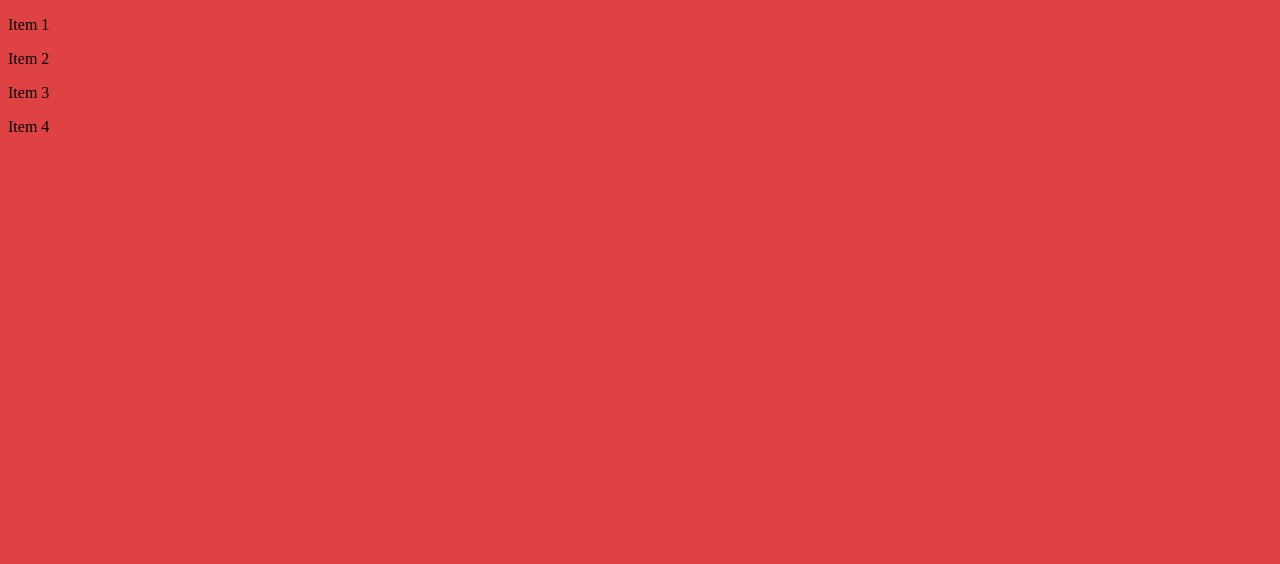
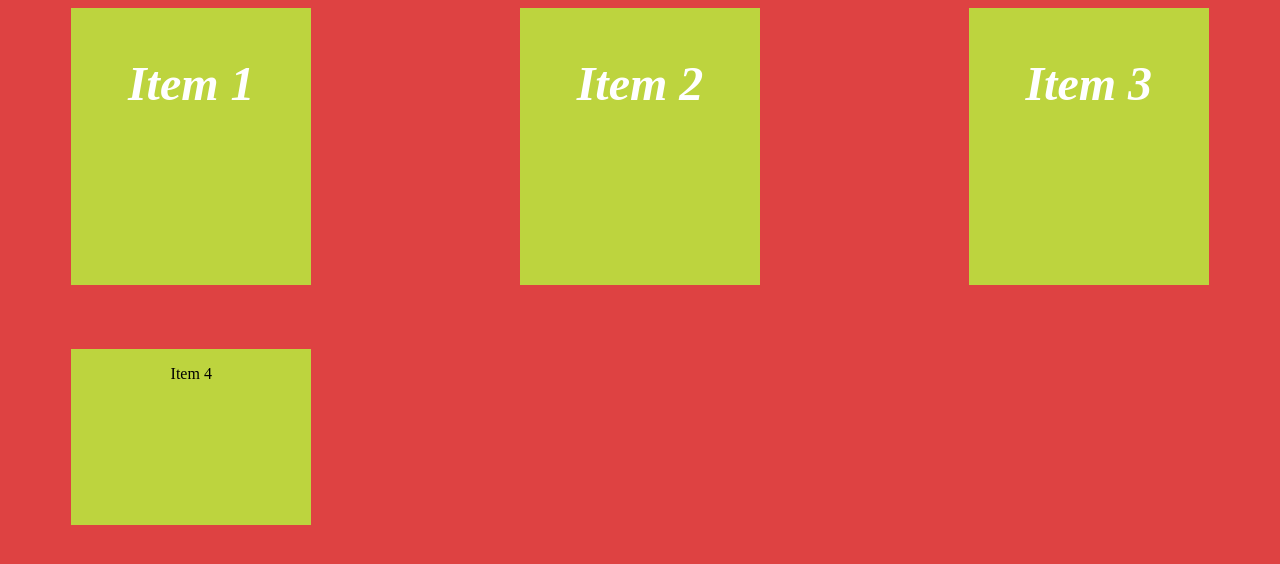
Before and after one commit to SoloviovVolodymyr/Training_Ground, a plain HTML site: page index.html in a window 1280 px wide. Drawn offline with Linux system fonts and the light colour scheme.

Commit message:
Проблема центрування по вертикалі

```diff
--- a/index.html
+++ b/index.html
@@ -4,20 +4,20 @@
     <meta charset="UTF-8">
     <meta name="viewport" content="width=device-width, initial-scale=1.0">
     <link rel="stylesheet" type="text/css" href="style.css">
-    <title>Document</title>
+    <title>Training Ground</title>
 </head>
 <body>
     <div class="container">
-        <div class="item1">
+        <div class="item item1">
             <p class="item1Text">Item 1</p>
         </div>
-        <div class="item2">
+        <div class="item item2">
             <p class="item2Text">Item 2</p>
         </div>
-        <div class="item3">
+        <div class="item item3">
             <p class="item3Text">Item 3</p>
         </div>
-        <div class="item4">
+        <div class="item item4">
             <p class="item4Text">Item 4</p>
         </div>
     </div>
--- a/style.css
+++ b/style.css
@@ -1,3 +1,28 @@
 body {
     background-color: rgba(222, 66, 66, 1);
 }
+
+.container {
+    display: flex;
+    flex-wrap: wrap;
+    justify-content: space-between;
+    max-height: 100%;
+}
+
+.item {
+    justify-content: center;
+    /* align-items: center; */
+    display: flex;
+    background-color: rgba(189, 212, 62, 1);
+    width: 19%;
+    padding-bottom: 10%;
+    margin: 5%;
+    margin-top: 0%;
+}
+
+.item1Text, .item2Text, .item3Text {
+    color: white;
+    font-size: 3em;
+    font-weight: bold;
+    font-style: italic;
+}
```
